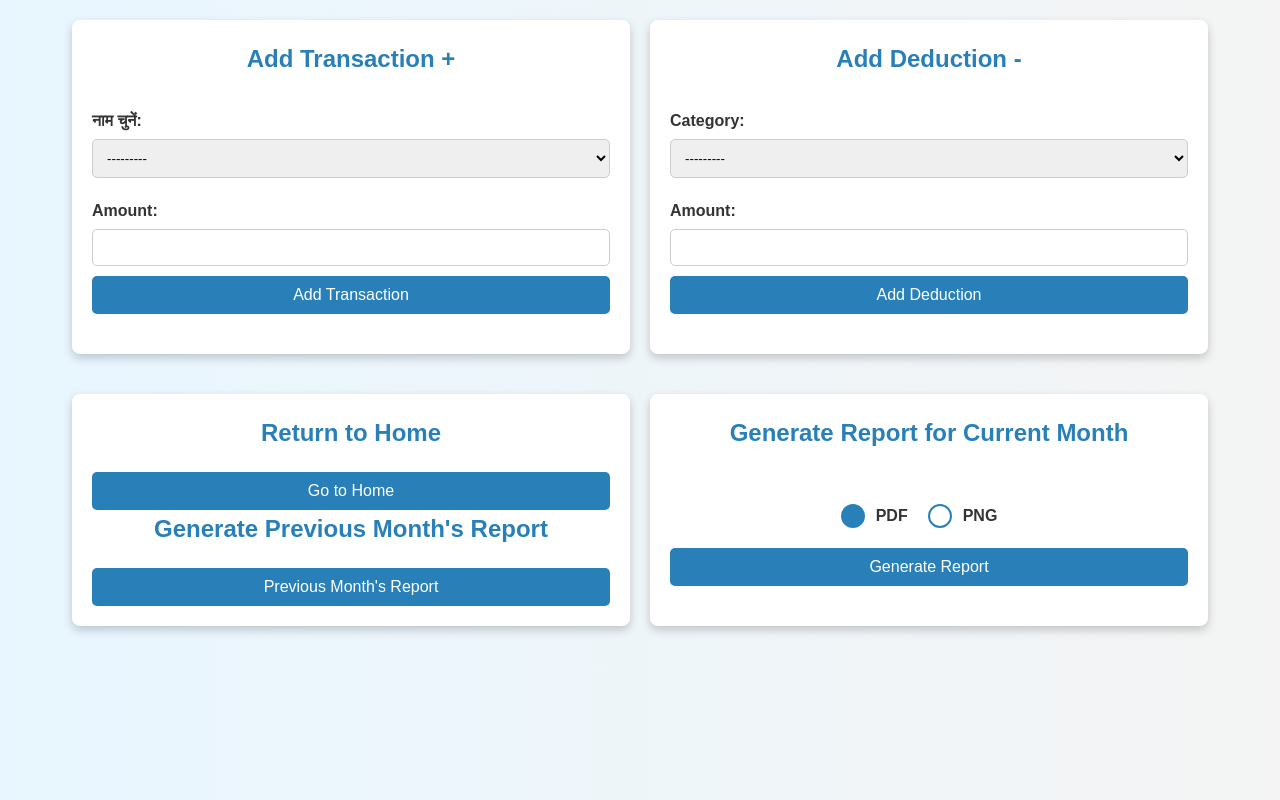
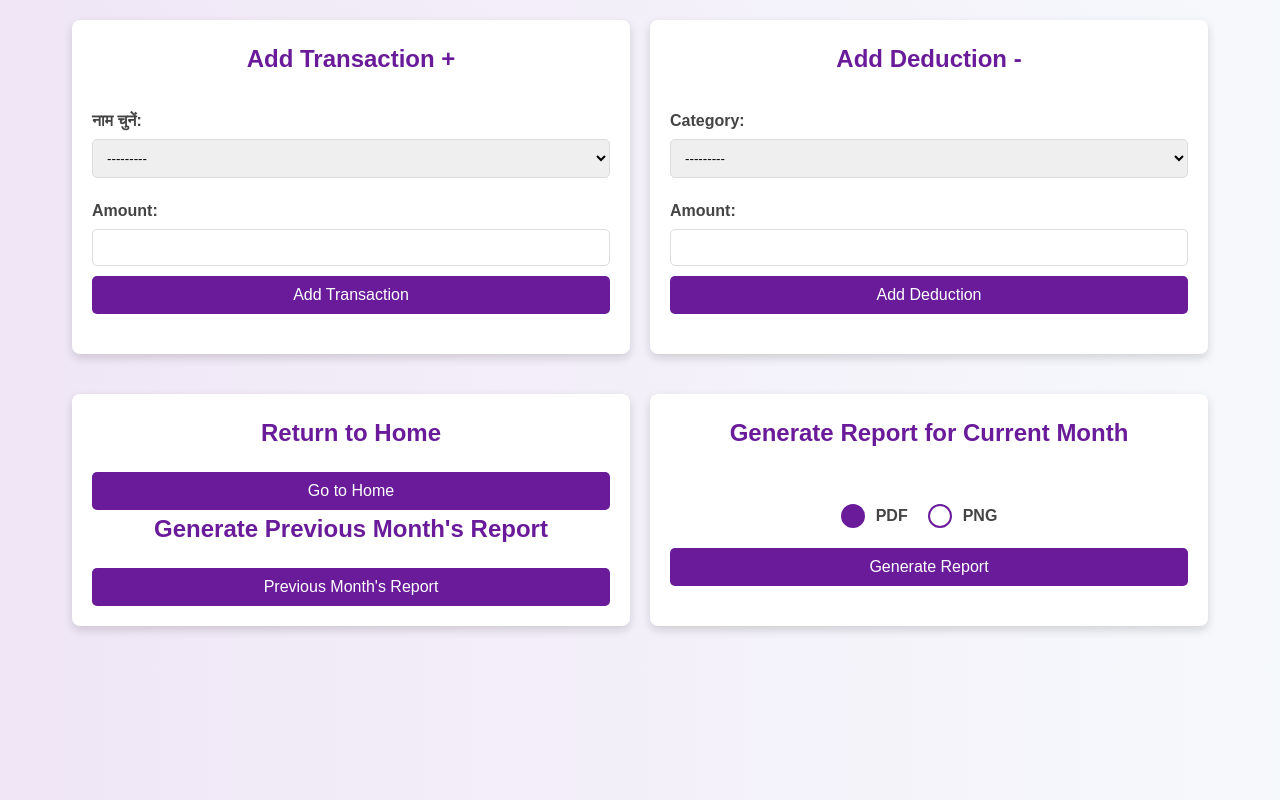
Before and after one commit to ajaj123-debug/Mosque-fund-management-system, a Django app: page /add_transaction/ in a window 1280 px wide. Run offline with Django 5.2, Linux system fonts and the light colour scheme; a user stored in the database is signed in; data comes from the database, SQL or seed files in the repository; both versions use the stored data as it was after the commit.

Commit message:
last commit

```diff
--- a/community_fund/templates/add_transaction.html
+++ b/community_fund/templates/add_transaction.html
@@ -3,7 +3,7 @@
 <head>
     <meta charset="UTF-8">
     <meta name="viewport" content="width=device-width, initial-scale=1.0">
-    <title>transactions</title>
+    <title>Transactions</title>
     <style>
         /* Basic Reset */
 * {
@@ -15,8 +15,8 @@
 /* Body Styling */
 body {
     font-family: 'Arial', sans-serif;
-            background: linear-gradient(to right, #e8f6ff, #f4f4f4);
-            color: #333;
+    background: linear-gradient(to right, #f0e6f6, #f6f9fc);
+    color: #444;
     padding: 20px;
     line-height: 1.6;
 }
@@ -31,9 +31,9 @@
 .card {
     background: #fff;
     border-radius: 8px;
-            box-shadow: 0 4px 10px rgba(0, 0, 0, 0.2);
+    box-shadow: 0 4px 10px rgba(0, 0, 0, 0.15);
     padding: 20px;
-            width: 45%; /* Width of each card for landscape layout */
+    width: 45%;
     min-width: 300px;
     margin-bottom: 20px;
     display: flex;
@@ -44,12 +44,12 @@
 
 .card:hover {
     transform: translateY(-5px);
-            box-shadow: 0 8px 15px rgba(0, 0, 0, 0.3);
+    box-shadow: 0 8px 20px rgba(0, 0, 0, 0.25);
 }
 
 h1, h2 {
     text-align: center;
-            color: #2980b9;
+    color: #6a1b9a; /* Changed to a deep purple */
     margin-bottom: 20px;
     animation: fadeIn 1s ease-in-out;
 }
@@ -69,18 +69,18 @@
     width: 100%;
     padding: 10px;
     margin-bottom: 10px;
-            border: 1px solid #ccc;
+    border: 1px solid #ddd;
     border-radius: 5px;
     transition: border-color 0.3s;
 }
 
 input[type="text"]:focus, input[type="number"]:focus, select:focus {
-            border-color: #2980b9;
+    border-color: #6a1b9a; /* Deep purple for focus */
     outline: none;
 }
 
 button {
-            background-color: #2980b9;
+    background-color: #6a1b9a; /* Deep purple for buttons */
     color: white;
     border: none;
     border-radius: 5px;
@@ -88,11 +88,11 @@
     padding: 10px 15px;
     font-size: 1em;
     transition: background-color 0.3s, transform 0.3s;
-            width: 100%; /* Make buttons full width */
+    width: 100%;
 }
 
 button:hover {
-            background-color: #1a6a94;
+    background-color: #53127d; /* Darker shade on hover */
     transform: translateY(-2px);
 }
 
@@ -124,14 +124,14 @@
     transform: translateY(-50%);
     width: 20px;
     height: 20px;
-            border: 2px solid #2980b9;
+    border: 2px solid #6a1b9a;
     border-radius: 50%;
     background: #fff;
     transition: background 0.3s;
 }
 
 .radio:checked + .radio-label::before {
-            background: #2980b9;
+    background: #6a1b9a;
 }
 
 .footer {
@@ -140,6 +140,7 @@
 
 .footer a {
     text-decoration: none;
+    color: #6a1b9a;
 }
 
 /* Keyframes for Animations */
@@ -182,6 +183,7 @@
         font-size: 0.8em;
     }
 }
+
     </style>
 </head>
 <body>
```
Also changed, not shown: community_fund/templates/home.html (+8 -8 lines), db.sqlite3. Lines whose indentation alone changed are shown as unchanged.
